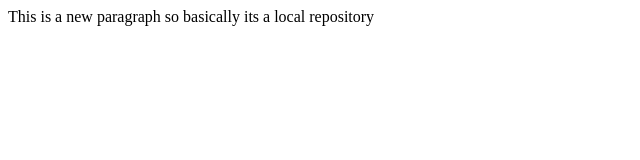
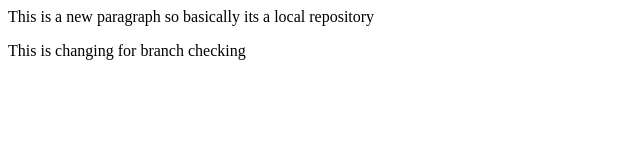
Before and after one commit to Sazid-Reza/localrepo, a plain HTML site: page index.html in a window 1280 px wide. Shown: the whole page, without its empty margins (0-640 px from the left). Drawn offline with Linux system fonts and the light colour scheme.

Commit message:
Add new feature

```diff
--- a/index.html
+++ b/index.html
@@ -1,3 +1,4 @@
 <p>This is a new paragraph
     so basically its a local repository
 </p>
+<p>This is changing for branch checking </p>
```
